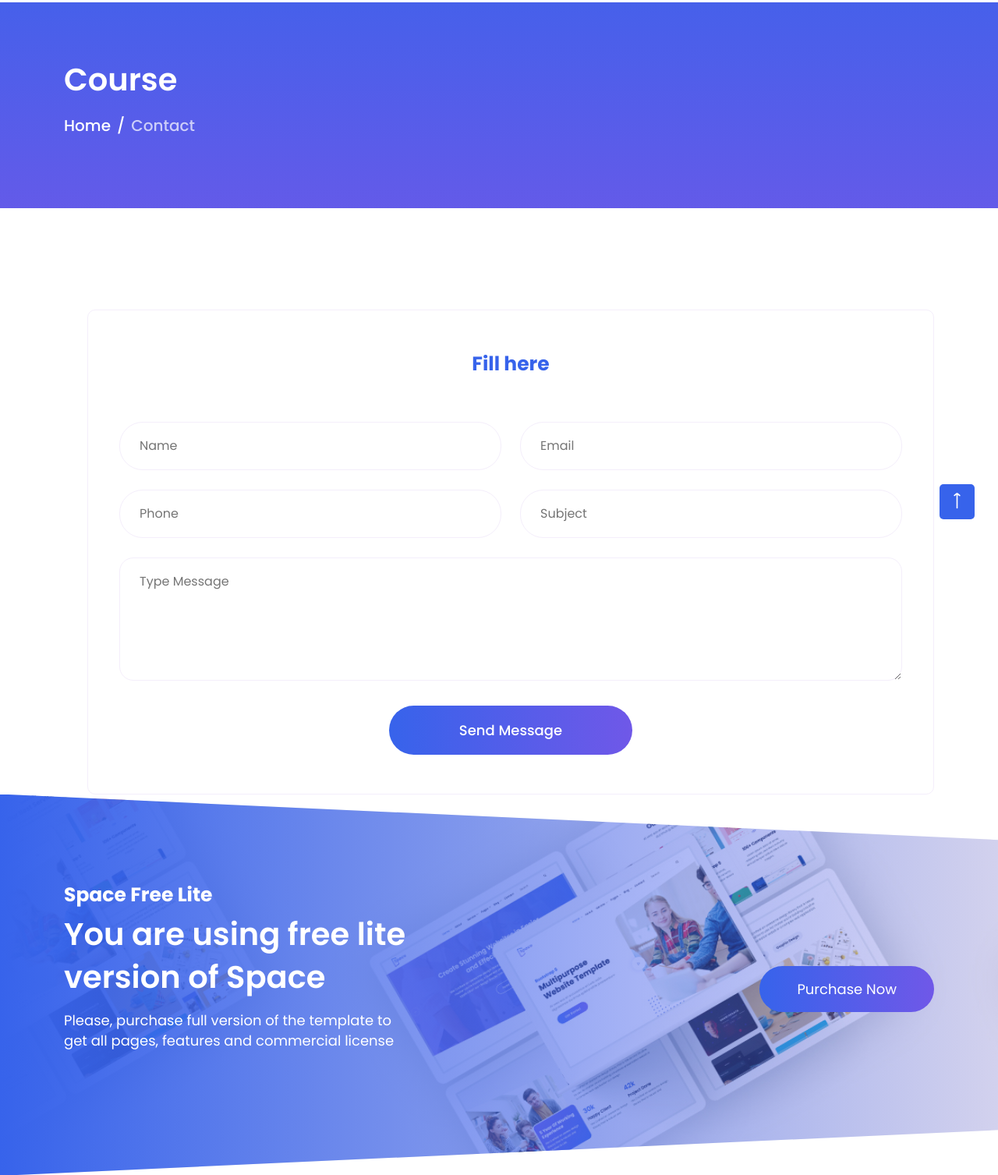
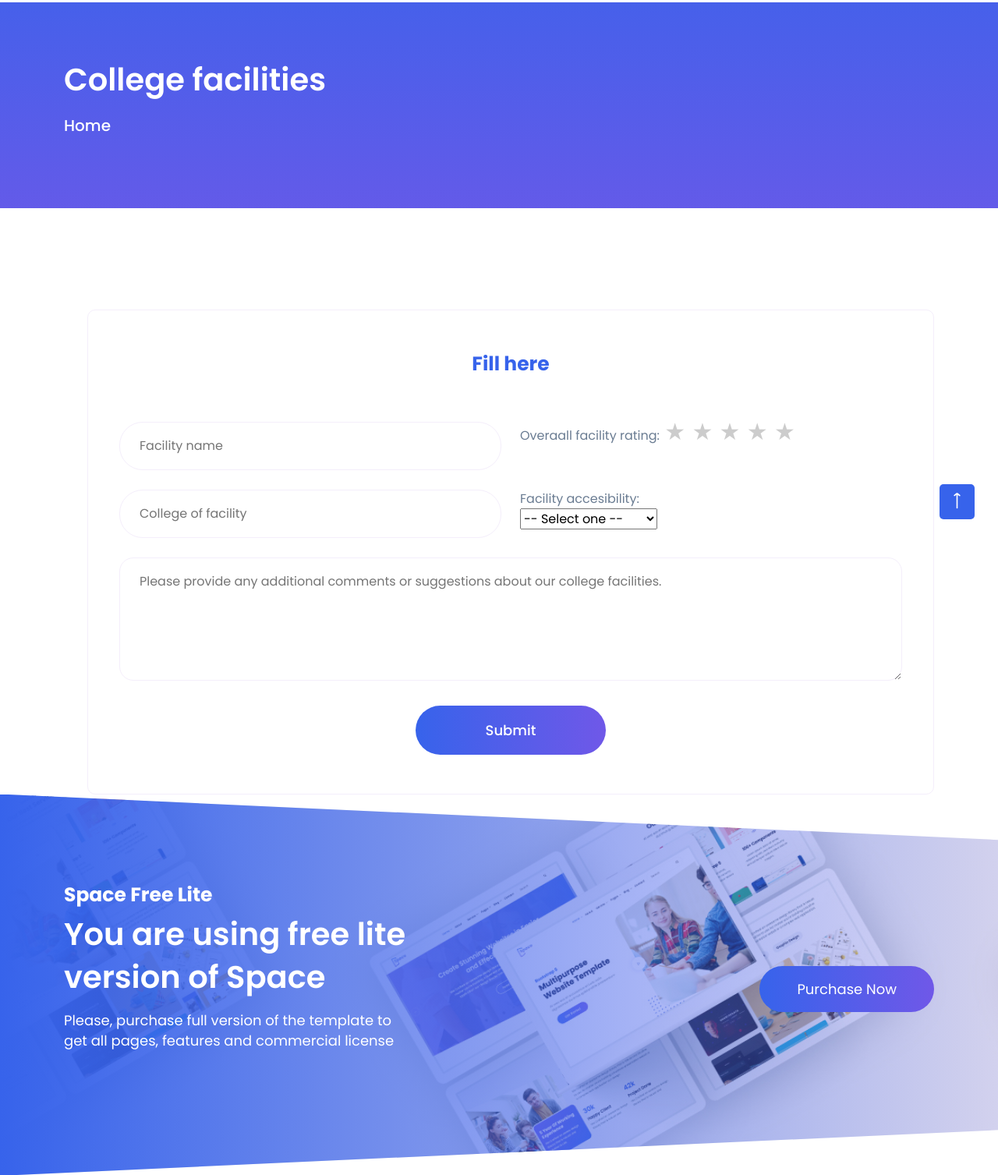
Before and after one commit to mkb2001/Group_S, a Django app: template Recess_Project_Template/template/facility.html in a window 1280 px wide. Shown: the part 104-1611 px from the top of the page at 78% size. Run offline with Django 4.2, Linux system fonts and the light colour scheme; the template is opened without the code that fills it, so the values that code supplies are empty.

Commit message:
Facility template updated

```diff
--- a/Recess_Project_Template/template/facility.html
+++ b/Recess_Project_Template/template/facility.html
@@ -1,29 +1,77 @@
-<!doctype html>
+<!DOCTYPE html>
 <html class="no-js" lang="">
   <head>
-        <meta charset="utf-8">
-        <meta http-equiv="x-ua-compatible" content="ie=edge">
+    <style>
+      /* Style for star icons */
+      .rating {
+        unicode-bidi: bidi-override;
+        direction: rtl;
+        display: inline-block;
+        position: relative;
+      }
+
+      .rating input {
+        display: none;
+      }
+
+      .rating label {
+        color: #ccc;
+        font-size: 30px;
+        padding: 0 2px;
+        cursor: pointer;
+      }
+
+      .rating label:before {
+        content: "\2605";
+      }
+
+      .rating input:checked ~ label:before,
+      .rating label:hover ~ label:before {
+        content: "\2605";
+        color: #ffdd00;
+      }
+    </style>
+    <meta charset="utf-8" />
+    <meta http-equiv="x-ua-compatible" content="ie=edge" />
     <title>Group S</title>
-        <meta name="description" content="">
-        <meta name="viewport" content="width=device-width, initial-scale=1">
+    <meta name="description" content="" />
+    <meta name="viewport" content="width=device-width, initial-scale=1" />
 
     <!-- <link rel="shortcut icon" type="image/x-icon" href="assets/img/favicon.png"> -->
-       <link rel="apple-touch-icon" sizes="180x180" href="assets/img/apple-touch-icon.png">
-        <link rel="icon" type="image/png" sizes="32x32" href="assets/img/favicon-32x32.png">
-        <link rel="icon" type="image/png" sizes="16x16" href="assets/img/favicon-16x16.png">
-        <link rel="manifest" href="/site.webmanifest">
+    <link
+      rel="apple-touch-icon"
+      sizes="180x180"
+      href="assets/img/apple-touch-icon.png"
+    />
+    <link
+      rel="icon"
+      type="image/png"
+      sizes="32x32"
+      href="assets/img/favicon-32x32.png"
+    />
+    <link
+      rel="icon"
+      type="image/png"
+      sizes="16x16"
+      href="assets/img/favicon-16x16.png"
+    />
+    <link rel="manifest" href="/site.webmanifest" />
 
     <!-- ========================= CSS here ========================= -->
-		<link rel="stylesheet" href="assets/css/bootstrap-5.0.0-beta1.min.css">
-        <link rel="stylesheet" href="assets/css/LineIcons.2.0.css">
-		<link rel="stylesheet" href="assets/css/animate.css">
-		<link rel="stylesheet" href="assets/css/tiny-slider.css">
-		<link rel="stylesheet" href="assets/css/glightbox.min.css">
-		<link rel="stylesheet" href="assets/css/main.css">
+    <link rel="stylesheet" href="assets/css/bootstrap-5.0.0-beta1.min.css" />
+    <link rel="stylesheet" href="assets/css/LineIcons.2.0.css" />
+    <link rel="stylesheet" href="assets/css/animate.css" />
+    <link rel="stylesheet" href="assets/css/tiny-slider.css" />
+    <link rel="stylesheet" href="assets/css/glightbox.min.css" />
+    <link rel="stylesheet" href="assets/css/main.css" />
   </head>
   <body>
     <!--[if lte IE 9]>
-            <p class="browserupgrade">You are using an <strong>outdated</strong> browser. Please <a href="https://browsehappy.com/">upgrade your browser</a> to improve your experience and security.</p>
+      <p class="browserupgrade">
+        You are using an <strong>outdated</strong> browser. Please
+        <a href="https://browsehappy.com/">upgrade your browser</a> to improve
+        your experience and security.
+      </p>
     <![endif]-->
 
     <!-- ========================= preloader start ========================= -->
@@ -52,54 +100,74 @@
           <div class="col-lg-12">
             <nav class="navbar navbar-expand-lg">
               <a class="navbar-brand" href="index.html">
-                                <img src="assets/img/logo.png" width="45px" height="50px" alt="Logo">
+                <img
+                  src="assets/img/logo.png"
+                  width="45px"
+                  height="50px"
+                  alt="Logo"
+                />
               </a>
-                            <button class="navbar-toggler" type="button" data-bs-toggle="collapse"
-                                data-bs-target="#navbarSupportedContent" aria-controls="navbarSupportedContent"
-                                aria-expanded="false" aria-label="Toggle navigation">
+              <button
+                class="navbar-toggler"
+                type="button"
+                data-bs-toggle="collapse"
+                data-bs-target="#navbarSupportedContent"
+                aria-controls="navbarSupportedContent"
+                aria-expanded="false"
+                aria-label="Toggle navigation"
+              >
                 <span class="toggler-icon"></span>
                 <span class="toggler-icon"></span>
                 <span class="toggler-icon"></span>
               </button>
 
-                            <div class="collapse navbar-collapse sub-menu-bar" id="navbarSupportedContent">
+              <div
+                class="collapse navbar-collapse sub-menu-bar"
+                id="navbarSupportedContent"
+              >
                 <ul id="nav" class="navbar-nav ms-auto">
                   <li class="nav-item">
-                                        <a class="page-scroll " href="index.html" >Home</a>
+                    <a class="page-scroll" href="index.html">Home</a>
                   </li>
                   <li class="nav-item">
                     <a class="page-scroll" href="course.html">course</a>
                   </li>
                   <li class="nav-item">
-                                        <a class="page-scroll " href="facility.html" >facility</a>
+                    <a class="page-scroll" href="facility.html">facility</a>
                   </li>
 
                   <li class="nav-item">
                     <a class="page-scroll" href="instructor.html">instructor</a>
                   </li>
                 </ul>
-
-                            </div> <!-- navbar collapse -->
-                        </nav> <!-- navbar -->
               </div>
-                </div> <!-- row -->
-            </div> <!-- container -->
-
+              <!-- navbar collapse -->
+            </nav>
+            <!-- navbar -->
+          </div>
+        </div>
+        <!-- row -->
+      </div>
+      <!-- container -->
     </header>
     <!-- ========================= header end ========================= -->
 
     <!-- ========================= page-banner-section start ========================= -->
-        <section class="page-banner-section pt-75 pb-75 img-bg" style="background-image: url('assets/img/bg/common-bg.svg')">
+    <section
+      class="page-banner-section pt-75 pb-75 img-bg"
+      style="background-image: url('assets/img/bg/common-bg.svg')"
+    >
       <div class="container">
         <div class="row">
           <div class="col-xl-12">
             <div class="banner-content">
-                            <h2 class="text-white">Course</h2>
+              <h2 class="text-white">College facilities</h2>
               <div class="page-breadcrumb">
                 <nav aria-label="breadcrumb">
                   <ol class="breadcrumb">
-                                        <li class="breadcrumb-item" aria-current="page"><a href="javascript:void(0)">Home</a></li>
-                                        <li class="breadcrumb-item active" aria-current="page">Contact</li>
+                    <li class="breadcrumb-item" aria-current="page">
+                      <a href="javascript:void(0)">Home</a>
+                    </li>
                   </ol>
                 </nav>
               </div>
@@ -114,44 +182,110 @@
     <section class="contact-section pt-130">
       <div class="container">
         <div class="row">
-
           <div class="col-xl-12">
             <div class="contact-form-wrapper">
               <div class="row">
                 <div class="col-xl-10 col-lg-8 mx-auto">
                   <div class="section-title text-center mb-50">
-                                        <span class="wow fadeInDown" data-wow-delay=".2s">Fill here </span>
-
-
+                    <span class="wow fadeInDown" data-wow-delay=".2s"
+                      >Fill here
+                    </span>
                   </div>
                 </div>
               </div>
               <form action="assets/php/mail.php" class="contact-form">
                 <div class="row">
                   <div class="col-md-6">
-                                        <input type="text" name="name" id="name" placeholder="Name" required>
+                    <input
+                      type="text"
+                      name="name"
+                      id="name"
+                      placeholder="Facility name"
+                      required
+                    />
                   </div>
                   <div class="col-md-6">
-                                        <input type="email" name="email" id="email" placeholder="Email" required>
+                    <p>
+                      Overaall facility rating:
+                      <span class="rating">
+                        <input
+                          type="radio"
+                          id="star5_sports"
+                          name="facility_rating"
+                          value="very_good"
+                        />
+                        <label for="star5_sports"></label>
+                        <input
+                          type="radio"
+                          id="star4_sports"
+                          name="facility_rating"
+                          value="good"
+                        />
+                        <label for="star4_sports"></label>
+                        <input
+                          type="radio"
+                          id="star3_sports"
+                          name="facility_rating"
+                          value="fair"
+                        />
+                        <label for="star3_sports"></label>
+                        <input
+                          type="radio"
+                          id="star2_sports"
+                          name="facility_rating"
+                          value="poor"
+                        />
+                        <label for="star2_sports"></label>
+                        <input
+                          type="radio"
+                          id="star1_sports"
+                          name="facility_rating"
+                          value="very_poor"
+                        />
+                        <label for="star1_sports"></label>
+                      </span>
+                    </p>
                   </div>
                 </div>
                 <div class="row">
                   <div class="col-md-6">
-                                        <input type="text" name="phone" id="phone" placeholder="Phone" required>
+                    <input
+                      type="text"
+                      name="facility_college"
+                      id="email"
+                      placeholder="College of facility"
+                      required
+                    />
                   </div>
                   <div class="col-md-6">
-                                        <input type="text" name="subject" id="email" placeholder="Subject" required>
+                    <label for="facility_accesibility"
+                      >Facility accesibility:</label
+                    ><br />
+                    <select
+                      id="facility_accesibility"
+                      name="facility_accesibility"
+                    >
+                      <option value="">-- Select one --</option>
+                      <option value="fully">Fully accessible</option>
+                      <option value="partial">Partially accessible</option>
+                      <option value="not">Not accessible</option>
+                    </select>
                   </div>
                 </div>
                 <div class="row">
                   <div class="col-12">
-                                        <textarea name="message" id="message" placeholder="Type Message" rows="5"></textarea>
+                    <textarea
+                      name="comment"
+                      id="message"
+                      placeholder="Please provide any additional comments or suggestions about our college facilities."
+                      rows="5"
+                    ></textarea>
                   </div>
                 </div>
                 <div class="row">
                   <div class="col-12">
                     <div class="button text-center">
-                                            <button type="submit" class="theme-btn">Send Message</button>
+                      <button type="submit" class="theme-btn">Submit</button>
                     </div>
                   </div>
                 </div>
@@ -163,20 +297,58 @@
     </section>
     <!-- ========================= contact-section end ========================= -->
 
-
-        <section id="contact" class="contact-section cta-bg img-bg pt-110 pb-100" style="background-image: url('assets/img/bg/cta-bg.jpg');">
+    <section
+      id="contact"
+      class="contact-section cta-bg img-bg pt-110 pb-100"
+      style="background-image: url('assets/img/bg/cta-bg.jpg')"
+    >
       <div class="container">
         <div class="row align-items-center">
           <div class="col-xl-5 col-lg-7">
             <div class="section-title mb-60">
-                            <span class="text-white wow fadeInDown" data-wow-delay=".2s" style="visibility: visible; animation-delay: 0.2s; animation-name: fadeInDown;">Space Free Lite</span>
-                            <h2 class="text-white wow fadeInUp" data-wow-delay=".4s" style="visibility: visible; animation-delay: 0.4s; animation-name: fadeInUp;">You are using free lite version of Space</h2>
-                            <p class="text-white wow fadeInUp" data-wow-delay=".6s" style="visibility: visible; animation-delay: 0.6s; animation-name: fadeInUp;">Please, purchase full version of the template to get all pages, features and commercial license</p>
+              <span
+                class="text-white wow fadeInDown"
+                data-wow-delay=".2s"
+                style="
+                  visibility: visible;
+                  animation-delay: 0.2s;
+                  animation-name: fadeInDown;
+                "
+                >Space Free Lite</span
+              >
+              <h2
+                class="text-white wow fadeInUp"
+                data-wow-delay=".4s"
+                style="
+                  visibility: visible;
+                  animation-delay: 0.4s;
+                  animation-name: fadeInUp;
+                "
+              >
+                You are using free lite version of Space
+              </h2>
+              <p
+                class="text-white wow fadeInUp"
+                data-wow-delay=".6s"
+                style="
+                  visibility: visible;
+                  animation-delay: 0.6s;
+                  animation-name: fadeInUp;
+                "
+              >
+                Please, purchase full version of the template to get all pages,
+                features and commercial license
+              </p>
             </div>
           </div>
           <div class="col-xl-7 col-lg-5">
             <div class="contact-btn text-start text-lg-end">
-                            <a href="https://rebrand.ly/space-gg" rel="nofollow" class="theme-btn">Purchase Now</a>
+              <a
+                href="https://rebrand.ly/space-gg"
+                rel="nofollow"
+                class="theme-btn"
+                >Purchase Now</a
+              >
             </div>
           </div>
         </div>
@@ -186,21 +358,23 @@
     <section class="client-logo-section pt-100 pb-130">
       <div class="container">
         <div class="client-logo-wrapper">
-                    <div class="client-logo-carousel d-flex align-items-center justify-content-between">
+          <div
+            class="client-logo-carousel d-flex align-items-center justify-content-between"
+          >
             <div class="client-logo">
-                            <img src="assets/img/client-logo/uideck-logo.svg" alt="">
+              <img src="assets/img/client-logo/uideck-logo.svg" alt="" />
             </div>
             <div class="client-logo">
-                            <img src="assets/img/client-logo/pagebulb-logo.svg" alt="">
+              <img src="assets/img/client-logo/pagebulb-logo.svg" alt="" />
             </div>
             <div class="client-logo">
-                            <img src="assets/img/client-logo/lineicons-logo.svg" alt="">
+              <img src="assets/img/client-logo/lineicons-logo.svg" alt="" />
             </div>
             <div class="client-logo">
-                            <img src="assets/img/client-logo/graygrids-logo.svg" alt="">
+              <img src="assets/img/client-logo/graygrids-logo.svg" alt="" />
             </div>
             <div class="client-logo">
-                            <img src="assets/img/client-logo/lineicons-logo.svg" alt="">
+              <img src="assets/img/client-logo/lineicons-logo.svg" alt="" />
             </div>
           </div>
         </div>
@@ -209,19 +383,37 @@
     <!-- ========================= client-logo-section end ========================= -->
 
     <!-- ========================= subscribe-section start ========================= -->
-        <section class="subscribe-section pt-70 pb-70 img-bg" style="background-image: url('assets/img/bg/common-bg.svg')">
+    <section
+      class="subscribe-section pt-70 pb-70 img-bg"
+      style="background-image: url('assets/img/bg/common-bg.svg')"
+    >
       <div class="container">
         <div class="row align-items-center">
           <div class="col-xl-6 col-lg-6">
             <div class="section-title mb-30">
-                            <span class="text-white wow fadeInDown" data-wow-delay=".2s">Subscribe</span>
-                            <h2 class="text-white mb-40 wow fadeInUp" data-wow-delay=".4s">Subscribe Our Newsletter</h2>
+              <span class="text-white wow fadeInDown" data-wow-delay=".2s"
+                >Subscribe</span
+              >
+              <h2 class="text-white mb-40 wow fadeInUp" data-wow-delay=".4s">
+                Subscribe Our Newsletter
+              </h2>
             </div>
           </div>
           <div class="col-xl-6 col-lg-6">
-                        <form action="#" class="subscribe-form wow fadeInRight" data-wow-delay=".4s">
-                            <input type="text" name="subs-email" id="subs-email" placeholder="Your Email">
-                            <button type="submit"><i class="lni lni-telegram-original"></i></button>
+            <form
+              action="#"
+              class="subscribe-form wow fadeInRight"
+              data-wow-delay=".4s"
+            >
+              <input
+                type="text"
+                name="subs-email"
+                id="subs-email"
+                placeholder="Your Email"
+              />
+              <button type="submit">
+                <i class="lni lni-telegram-original"></i>
+              </button>
             </form>
           </div>
         </div>
@@ -232,26 +424,39 @@
     <!-- ========================= footer start ========================= -->
     <footer class="footer">
       <div class="container text-center">
-
         <div class="copyright-area">
           <div class="row align-items-center">
             <div class="col-md-6">
               <div class="footer-social-links">
                 <ul class="d-flex">
-                                    <li><a href="javascript:void(0)"><i class="lni lni-facebook-filled"></i></a></li>
-                                    <li><a href="javascript:void(0)"><i class="lni lni-twitter-filled"></i></a></li>
-                                    <li><a href="javascript:void(0)"><i class="lni lni-linkedin-original"></i></a></li>
-                                    <li><a href="javascript:void(0)"><i class="lni lni-instagram-filled"></i></a></li>
+                  <li>
+                    <a href="javascript:void(0)"
+                      ><i class="lni lni-facebook-filled"></i
+                    ></a>
+                  </li>
+                  <li>
+                    <a href="javascript:void(0)"
+                      ><i class="lni lni-twitter-filled"></i
+                    ></a>
+                  </li>
+                  <li>
+                    <a href="javascript:void(0)"
+                      ><i class="lni lni-linkedin-original"></i
+                    ></a>
+                  </li>
+                  <li>
+                    <a href="javascript:void(0)"
+                      ><i class="lni lni-instagram-filled"></i
+                    ></a>
+                  </li>
                 </ul>
               </div>
             </div>
-
           </div>
         </div>
       </div>
     </footer>
     <!-- ========================= footer end ========================= -->
-
 
     <!-- ========================= scroll-top ========================= -->
     <a href="#" class="scroll-top">
```
Lines whose indentation alone changed are shown as unchanged.
